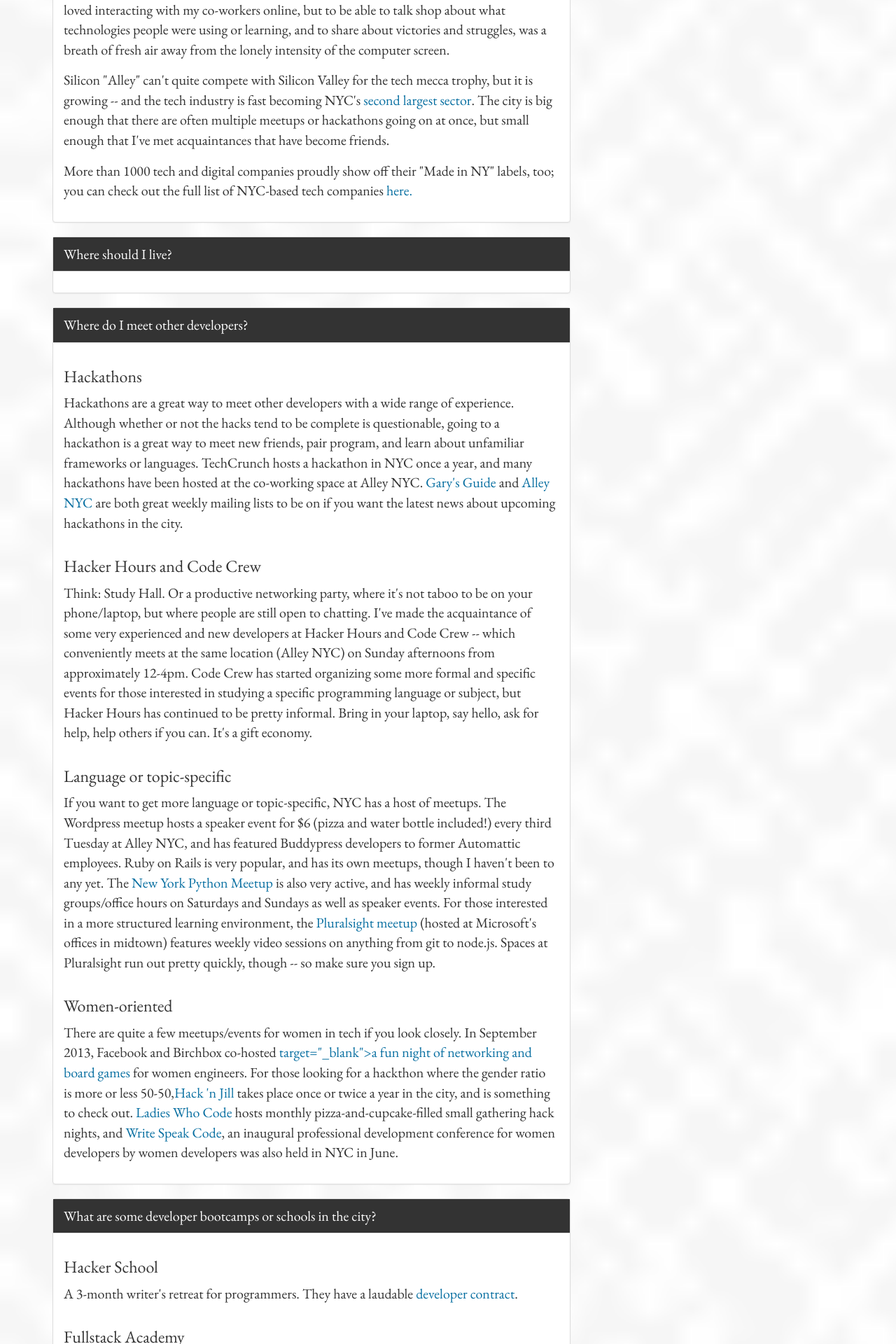
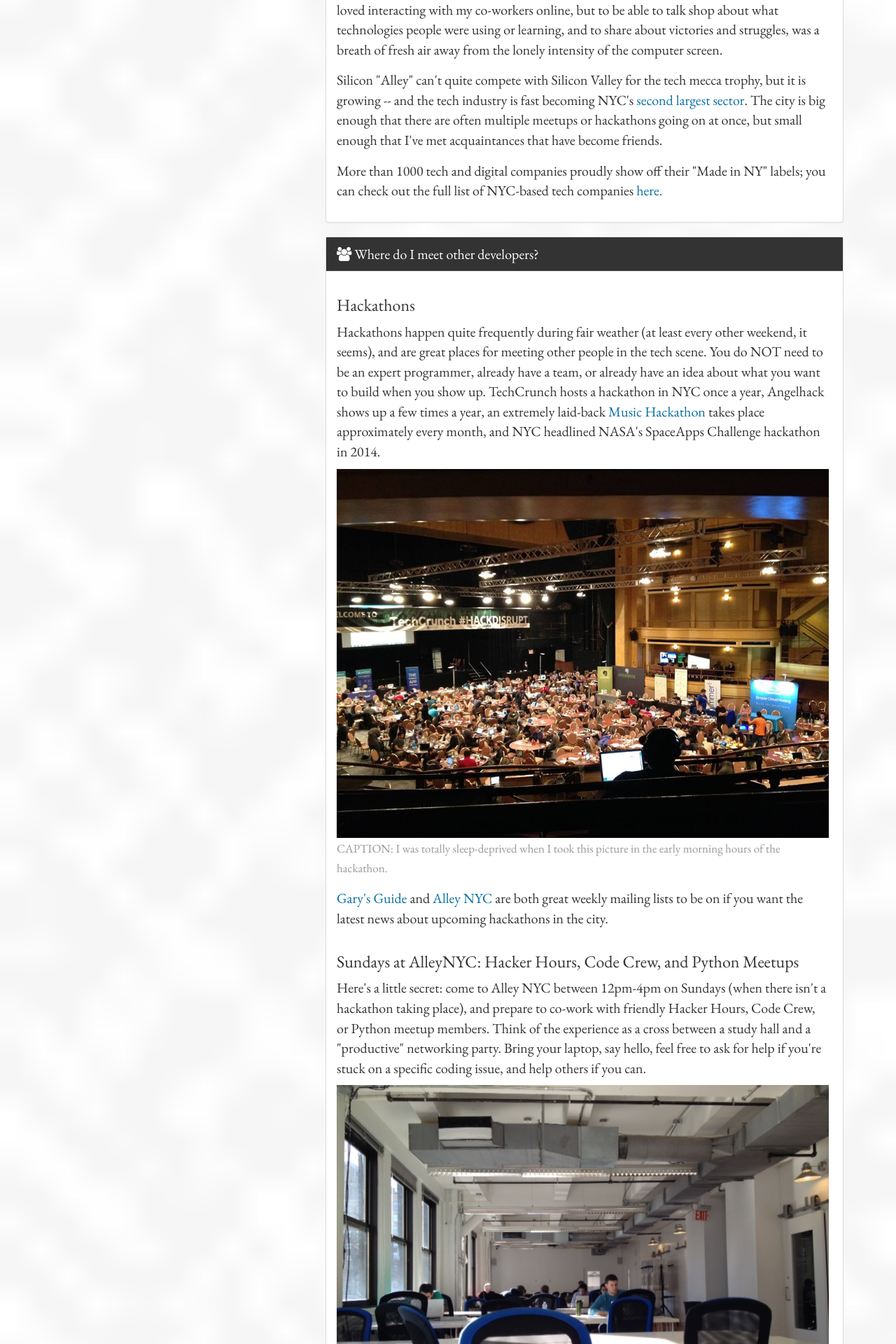
Before and after one commit to lpatmo/nycguide, a PHP site: page / in a window 1280 px wide. Shown: the part 1193-3113 px from the top of the page at 70% size. Run offline with PHP 8.4, Linux system fonts and the light colour scheme; some libraries are stand-ins or nearby versions.

Commit message:
edited content

```diff
--- a/css/main.css
+++ b/css/main.css
@@ -93,6 +93,9 @@
 	color: #999;
 	font-size: 16px;
 	display: block;
+}
+small {
+	color: #999;
 }
 
 .background-white {
@@ -218,3 +221,17 @@
 	border-top-left-radius: 0px;
 	font-weight: 200;
 }
+
+/*Footer*/
+#footer {
+	background: #333;
+	color: white;
+	padding: 30px;
+}
+#footer a {
+	color: white;
+}
+
+img {
+	margin-top: 10px;
+}
--- a/css/responsive.css
+++ b/css/responsive.css
@@ -9,6 +9,6 @@
   	left: 0;
   }
   #description {
-  	display: none !important;
+  	//display: none !important;
   }
 }
--- a/index.html
+++ b/index.html
@@ -30,7 +30,7 @@
       </div>
 
       <div class="intro">
-           <p class="content">Inspired by <a href="http://islandofatlas.net/2013/10/04/a-hackers-guide-to-the-bay-area.html" target="_blank">A Hacker's guide to the Bay Area</a>, this guide is intended for "hackers" interested in the tech scene in NYC. I write from the perspective of a 20-something female front-end web developer who enjoys meeting people at tech meetups, <a href="http://www.thecodingdiaries.com" target="_blank">blogs about learning how to code</a>, and enjoys <a href="http://www.youtube.com/lpnotes" target="_blank">recording music</a> and thinking about civic hacks. </p>
+           <p class="content">Inspired by <a href="http://islandofatlas.net/2013/10/04/a-hackers-guide-to-the-bay-area.html" target="_blank">A Hacker's guide to the Bay Area</a>, this guide is intended for "hackers" interested in the tech scene in NYC. I write from the perspective of a 20-something front-end web developer who enjoys collaborating at hackathons, <a href="http://www.thecodingdiaries.com" target="_blank">blogs about learning how to code</a>, and enjoys <a href="http://www.youtube.com/lpnotes" target="_blank">recording music</a> and the occasional bagel. You can follow me <a href="http://www.twitter.com/lpnotes" target="_blank"><i class="fa fa-twitter"></i>LPnotes</a>. </p>
       </div>
 
       <div class="background">
@@ -53,11 +53,11 @@
           </div><!--row-->
 
           <div class="row">
-             <div class="col-lg-4 main-content pull-right">
+             <div class="col-lg-4 main-content">
                 <div class="table-of-contents2 panel panel-default">
-                  <div class="panel-heading">Tech Meetups in NYC This Week</div>
+                  <div class="panel-heading"><i class="fa fa-calendar-o"></i> Tech Meetups in NYC This Week</div>
                 <div class="panel-body">
-                   <div id="upcoming"></div>
+                   <div id="upcoming"></div><small class="pull-right">Source: Meetup.com API</small>
 
                 </div><!--body-->
               </div><!--paneldefault-->
@@ -66,49 +66,76 @@
          <div class="col-lg-8 main-content">
             <div class="panel panel-default">
               <!-- Default panel contents -->
-              <div class="panel-heading background">Background</div>
+              <div class="panel-heading background"><i class="fa fa-question-circle"></i> Background</div>
               <div class="panel-body">
                 <p>I started frequenting tech meetups -- mostly via <a href="http://www.meetup.com" target="_blank">meetup.com</a> -- in 2013. I had just transitioned into a full-time front-end web development role at a progressive non-profit, had gone to my first hackathon in November 2012, and was thirsting to meet other developers.</p>
                 <p> To be honest, I think much of my enthusiasm for tech meetups stemmed from the fact that I worked at a completely distributed office -- which meant that everyone worked from home. I loved interacting with my co-workers online, but to be able to talk shop about what technologies people were using or learning, and to share about victories and struggles, was a breath of fresh air away from the lonely intensity of the computer screen. </p>
                 <p>Silicon "Alley" can't quite compete with Silicon Valley for the tech mecca trophy, but it is growing -- and the tech industry is fast becoming NYC's <a href="http://www.theverge.com/2013/9/30/4784088/bloomberg-tech-summit-study-says-new-york-city-tech-is-booming" target="_blank"> second largest sector</a>. The city is big enough that there are often multiple meetups or hackathons going on at once, but small enough that I've met acquaintances that have become friends.
                 </p>
-                <p>More than 1000 tech and digital companies proudly show off their "Made in NY" labels, too; you can check out the full list of NYC-based tech companies <a href="http://wearemadeinny.com/made-in-ny-list/" target="_blank">here.</a> </p>
+                <p>More than 1000 tech and digital companies proudly show off their "Made in NY" labels; you can check out the full list of NYC-based tech companies <a href="http://wearemadeinny.com/made-in-ny-list/" target="_blank">here.</a> </p>
               </div><!--body-->
           </div><!--panel-->
 
-              <div class="panel panel-default">
-                <div class="panel-heading" id="header-upcoming">Where should I live?</div>
-                  <div class="panel-body" style="overflow-y: scroll;">
-                      <div id="upcoming"></div>
-                  </div>
-              </div>
-
 
           <div class="panel panel-default">
-              <div class="panel-heading" id="header-developers">Where do I meet other developers?</div>
+              <div class="panel-heading" id="header-developers"><i class="fa fa-group"></i> Where do I meet other developers?</div>
                 <div class="panel-body">
                   <h3 id="hackathons">Hackathons</h3>
-                  <p>Hackathons are a great way to meet other developers with a wide range of experience. Although whether or not the hacks tend to be complete is questionable, going to a hackathon is a great way to meet new friends, pair program, and learn about unfamiliar frameworks or languages. TechCrunch hosts a hackathon in NYC once a year, and many hackathons have been hosted at the co-working space at Alley NYC. <a href="http://www.garysguide.com/events" target="_blank">Gary's Guide</a> and <a href="http://www.alleynyc.com/" target="_blank">Alley NYC</a> are both great weekly mailing lists to be on if you want the latest news about upcoming hackathons in the city.    </p>
-                  <h3 id="hackerhours">Hacker Hours and Code Crew</h3>
-                  <p>Think: Study Hall. Or a productive networking party, where it's not taboo to be on your phone/laptop, but where people are still open to chatting. I've made the acquaintance of some very experienced and new developers at Hacker Hours and Code Crew -- which conveniently meets at the same location (Alley NYC) on Sunday afternoons from approximately 12-4pm. Code Crew has started organizing some more formal and specific events for those interested in studying a specific programming language or subject, but Hacker Hours has continued to be pretty informal. Bring in your laptop, say hello, ask for help, help others if you can. It's a gift economy.</p>
-                   <h3 id="specific">Language or topic-specific</h3>
-                     <p>If you want to get more language or topic-specific, NYC has a host of meetups. The Wordpress meetup hosts a speaker event for $6 (pizza and water bottle included!) every third Tuesday at Alley NYC, and has featured Buddypress developers to former Automattic employees. Ruby on Rails is very popular, and has its own meetups, though I haven't been to any yet. The <a href="http://www.meetup.com/nycpython/" target="_blank">New York Python Meetup</a> is also very active, and has weekly informal study groups/office hours on Saturdays and Sundays as well as speaker events. For those interested in a more structured learning environment, the <a href="http://www.meetup.com/NYPluralsightStudy/" target="_blank">Pluralsight meetup</a> (hosted at Microsoft's offices in midtown) features weekly video sessions on anything from git to node.js. Spaces at Pluralsight run out pretty quickly, though -- so make sure you sign up. </p>
-                     <h3 id="women">Women-oriented</h3>
-                        <p>There are quite a few meetups/events for women in tech if you look closely. In September 2013, Facebook and Birchbox co-hosted <a href="http://facebookbirchbox.splashthat.com/#!"> target="_blank">a fun night of networking and board games</a> for women engineers. For those looking for a hackthon where the gender ratio is more or less 50-50,<a href="http://www.meetup.com/nycpython/" target="_blank">Hack 'n Jill</a> takes place once or twice a year in the city, and is something to check out. <a href="http://www.meetup.com/Ladies-Who-Code/" target="_blank">Ladies Who Code</a> hosts monthly pizza-and-cupcake-filled small gathering hack nights, and <a href="http://www.writespeakcode.com/" target="_blank">Write Speak Code</a>, an inaugural professional development conference for women developers by women developers was also held in NYC in June.</p>
+                  <p>Hackathons happen quite frequently during fair weather (at least every other weekend, it seems), and are great places for meeting other people in the tech scene. You do NOT need to be an expert programmer, already have a team, or already have an idea about what you want to build when you show up. TechCrunch hosts a hackathon in NYC once a year, Angelhack shows up a few times a year, an extremely laid-back <a href="http://monthlymusichackathon.org/" target="_blank">Music Hackathon</a> takes place approximately every month, and NYC headlined NASA's SpaceApps Challenge hackathon in 2014.
+
+                    <img src="images/techcrunch.jpg" width="100%"/>
+                    <small>CAPTION: I was totally sleep-deprived when I took this picture in the early morning hours of the hackathon.</small>
+                  </p>
+                  <p>
+                   <a href="http://www.garysguide.com/events" target="_blank">Gary's Guide</a> and <a href="http://www.alleynyc.com/" target="_blank">Alley NYC</a> are both great weekly mailing lists to be on if you want the latest news about upcoming hackathons in the city.    </p>
+                  <h3 id="hackerhours">Sundays at AlleyNYC: Hacker Hours, Code Crew, and Python Meetups</h3>
+                  <p>Here's a little secret: come to Alley NYC between 12pm-4pm on Sundays (when there isn't a hackathon taking place), and prepare to co-work with friendly Hacker Hours, Code Crew, or Python meetup members. Think of the experience as a cross between a study hall and a "productive" networking party. Bring your laptop, say hello, feel free to ask for help if you're stuck on a specific coding issue, and help others if you can.
+                    <img src="images/alley.jpg" width="100%"/>
+                    <small>CAPTION: Alley NYC on a quiet late Sunday afternoon.</small>
+                  </p>
+                   <h3 id="specific">Other Meetups</h3>
+                     <p>Just to give you a sense of the other types of meetups that happen in NYC:
+                     <ul>
+                     <li> <a href="http://www.meetup.com/WordPressNYC/" target="_blank">The Wordpress meetup</a> hosts a speaker event for $6 (pizza and water bottle included!) every third Tuesday at Alley NYC, and has featured Buddypress developers to Automattic employees. </li>
+                     <li> Ruby on Rails is very popular. Check out some of their meetups <a href="http://www.meetup.com/NYC-rb/" target="_blank">here</a>.</li>
+                     <li> The <a href="http://www.meetup.com/nycpython/" target="_blank">New York Python Meetup</a> is also very active, and has weekly informal study groups/office hours on Saturdays and Sundays as well as speaker events throughout the week. A <a href="http://www.meetup.com/django-nyc/" target="_blank">Django group</a> typically meets on Thursdays.</li>
+                     <li>For those interested in a more structured learning environment, the <a href="http://www.meetup.com/NYPluralsightStudy/" target="_blank">Pluralsight meetup</a> features weekly video sessions on anything from git to node.js. Spaces at Pluralsight run out pretty quickly, though -- so make sure you RSVP early.</li>
+                     <li>Meet other developers interested in social good at the <a href="http://www.meetup.com/Developers-for-Good/" target="_blank">Developers for Social Good</a> meetup.</li>
+                     </ul> </p>
+                     <h3 id="women">Women-oriented Meetups</h3>
+                        <p>Some of my favorites:
+                        <ul>
+                        <li> <a href="http://www.meetup.com/Ladies-Who-Code/" target="_blank">Ladies Who Code</a> - Come for the pizza and cupcakes; stay for the hacking and the conversations. </li>
+                        <li> <a href="http://www.writespeakcode.com/" target="_blank">Write Speak Code</a> - Professional development conference for women developers.</li>
+                        <li><a href="http://www.meetup.com/NYC-PyLadies/" target="_blank">Pyladies</a> - Great lightning talks, speaker presentations, and hacker hours</li>
+                        </ul></p>
 
                     </div><!--body-->
                   </div><!--panel-->
 
+                  <div class="panel panel-default">
+                      <div class="panel-heading" id="header-upcoming">Rent, Food, and Transportation</div>
+                          <div class="panel-body">
+                            <h2 id="eating">Eating</h2>
+                                <p>A lot of good food here.</p>
+
+                             <h2 id="rent">Rent</h2>
+                             <p>Yes, finding a good apartment in NYC can be tough. In my experience, Craigslist can be helpful, but roommate searching via your network of friends (or anyone you might be acquainted with) is even more helpful. Some people swallow the fees and use brokers to some success.
+                              <h2 id="transportation">Transportation</h2>
+                              <p>Unless you live more than 15 minutes walking distance from a subway station, trust me -- you won't need a car! The subways can be confusing during the weekend when the local tracks run express or when parts of the subways are shut down, but in general you'll be able to make your destination with a couple of transfers along the way. If you get lost during your first few weeks here, don't be afraid to ask a stranger for directions. The buses in the city are also a convenient way to get around. You can ride on them for the same price as a subway ride. Most people who live in NYC buy monthly subway passes, which allows them to take a subway or a bus as many times as they want.</p>
+                          </div>
+                  </div>
+
 
                   <div class="panel panel-default">
-                     <div class="panel-heading" id="header-tech-education">What are some developer bootcamps or schools in the city?</div>
+                     <div class="panel-heading" id="header-tech-education">What are some developer bootcamps/schools in the city?</div>
                         <div class="panel-body">
                           <h3>Hacker School</h3>
-                          <p>A 3-month writer's retreat for programmers. They have a laudable <a href="#">developer contract</a>.</p>
+                          <p>A 3-month writer's retreat for programmers. They have a laudable <a href="https://www.hackerschool.com/blog" target="_blank">social rules contract</a> that calls for no "well actuallys" and no "feigned surprise."</p>
                           <h3 id="flatironschool">Fullstack Academy</h3>
-                          <p>Specializes in Ruby on Rails.</p>
+                          <p>Specializes in Javascript.</p>
                           <h3 id="flatironschool">App Academy</h3>
-                          <p>A Ruby on Rails shop. </p>
+                          <p>A Ruby on Rails academy. Tuition not due until after you land a job. </p>
                            <h3 id="flatironschool">The Flatiron School</h3>
                              <p>The Flatiron School takes students through a <a href="http://flatironschool.com/rubycurriculum.html" target="_blank"> 12-week full-time</a> intensive training regime in web development (with a focus on Ruby on Rails).</p>
                                <h3 id="generalassembly">General Assembly</h3>
@@ -120,25 +147,14 @@
                       <div class="panel panel-default">
                           <div class="panel-heading" id="other-activities">What can I do for fun in NYC?</div>
                           <div class="panel-body">
-                              <p>Between the Metropolitan Museum of Art, MoMA, Central Park, Prospect Park, <em>other</em> interest-based meetups (writing, Harry Potter, Reddit), comedy shows, Broadway, rock shows at Madison Square Park, concerts at Lincoln Center, rock climbing in Brooklyn, free weekly summer movies at Bryant Park... there's a lot more to do than to just go to tech meetups in the city.
+                              <p>Between the Metropolitan Museum of Art, MoMA, Central Park, Prospect Park, <em>other</em> interest-based meetups (writing, Harry Potter, Reddit), comedy shows, Broadway, rock shows at Madison Square Park, concerts at Lincoln Center, rock climbing in Brooklyn, free weekly summer movies at Bryant Park... take your pick.
 
                               </p>
-                                <h2 id="eating">Eating (quick guide)</h2>
-                                <p>I'm not the expert on the best restaurants in NYC, but suffice it to say that they do exist!</p>
 
-                             <h2 id="rent">Rent (quick guide)</h2>
-                             <p>Many jokes and blog posts have been produced about the hazards of finding a good apartment in NYC. In my experience, Craigslist can be helpful, but roommate searching via your network of friends (or anyone you might be acquainted with) is even more helpful. Some people swallow the fees and use brokers to some success.
-                              <h2 id="transportation">Transportation (quick guide)</h2>
-                              <p>Unless you live more than 15 minutes walking distance from a subway station, trust me -- you won't need a car! The subways can be confusing during the weekend when the local tracks run express or when parts of the subways are shut down, but in general you'll be able to make your destination with a couple of transfers along the way. If you get lost during your first few weeks here, don't be afraid to ask a stranger for directions. The buses in the city are also a convenient way to get around. You can ride on them for the same price as a subway ride. Most people who live in NYC buy monthly subway passes, which allows them to take a subway or a bus as many times as they want.</p>
                   </div>
                  </div>
 
-                    <div class="panel panel-default">
-                <div class="panel-heading" id="header-upcoming">What mailing lists should I follow?</div>
-                  <div class="panel-body">
-                      body
-                  </div>
-              </div>
+
 
 
 
@@ -146,17 +162,33 @@
 
 
       </div>
-                     <div class="pull-left">
-                        <p>Created by <a href="http://www.twitter.com/lpnotes" target="_blank">@lpnotes</a> using the Meetup.com API and the Google Maps API</p>
-                     </div>
 
 
 
 
-      <hr>
+
+    </div> <!-- /container -->
 
 
-    </div> <!-- /container -->
+   <div id="footer">
+      <div class="container">
+        <div class="row">
+           <div class="col-xs-6">
+
+                        <p>&copy; 2014 <a href="http://www.twitter.com/lpnotes" target="_blank"></a></p>
+           </div>
+            <div class="col-xs-6">
+                <ul class="list-inline pull-right">
+                        <li><a href="#"><i class="fa fa-twitter-square"></i></a></li>
+
+                    </ul>
+            </div>
+        </div>
+      </div>
+   </div>
+
+
+
 
 
 
```
Also changed, not shown: images/alley.jpg (added), images/techcrunch.jpg (added).
